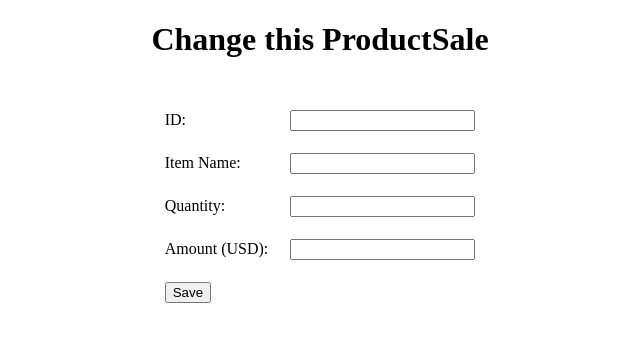
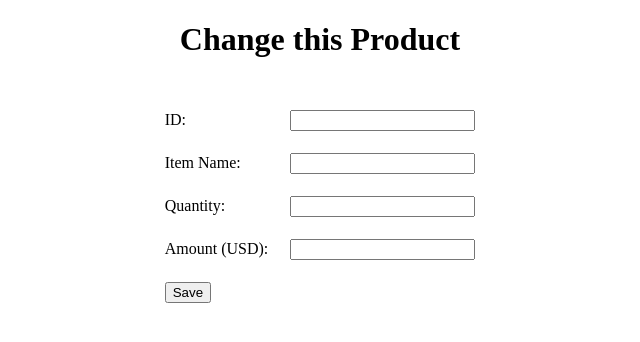
Before and after one commit to AlokRoyChatterjee/Spring-JDBC-OracleDB-ECommerce-Product-Sales-Management-Website, a plain HTML site: page changeproduct.html in a window 1280 px wide. Shown: the whole page, without its empty margins (320-960 px from the left). Drawn offline with Linux system fonts and the light colour scheme.

Commit message:
Update changeproduct.html

```diff
--- a/changeproduct.html
+++ b/changeproduct.html
@@ -3,11 +3,11 @@
     xmlns:th="http://www.thymeleaf.org">
 <head>
 <meta charset="utf-8" />
-<title>Change this Product Sale</title>
+<title>Change this Product</title>
 </head>
 <body>
     <div align="center">
-        <h1>Change this ProductSale</h1>
+        <h1>Change this Product</h1>
         <br />
         <form action="#" th:action="@{/update}" th:object="${sale}"
             method="post">
```
